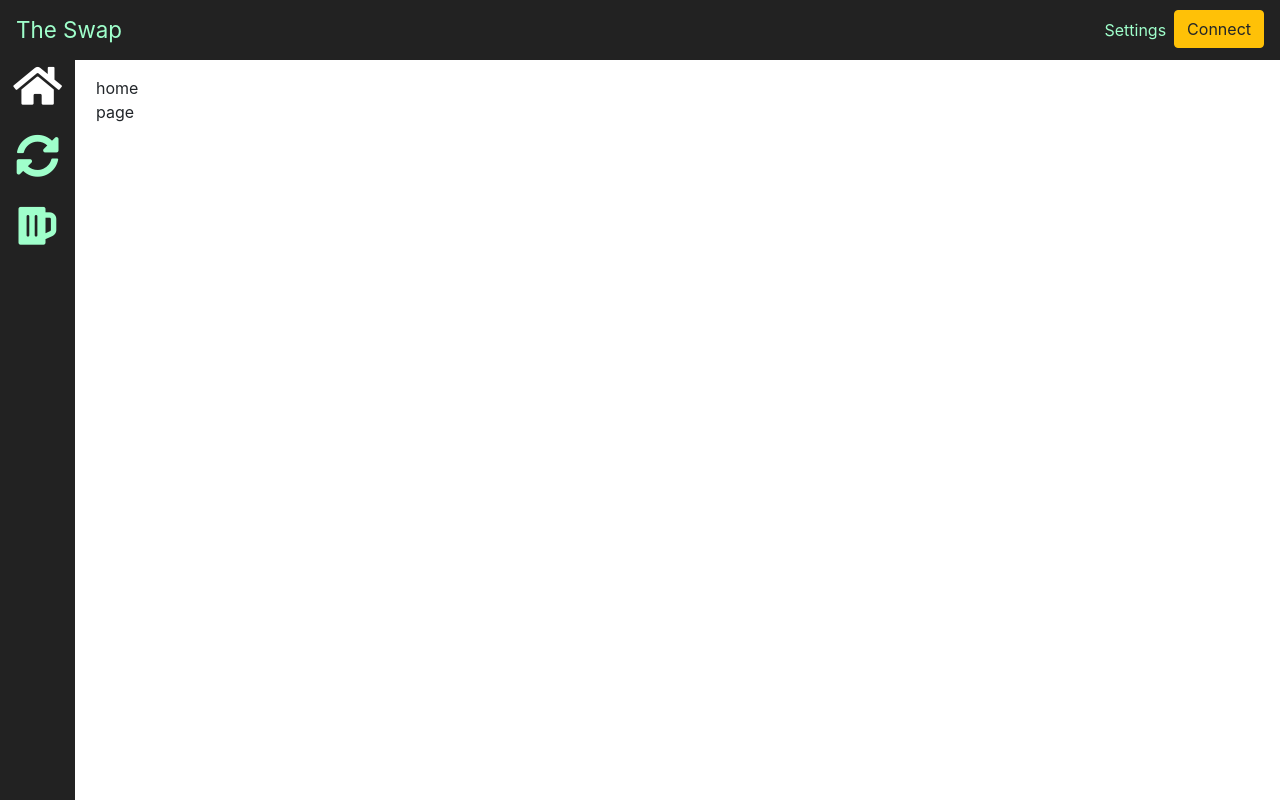
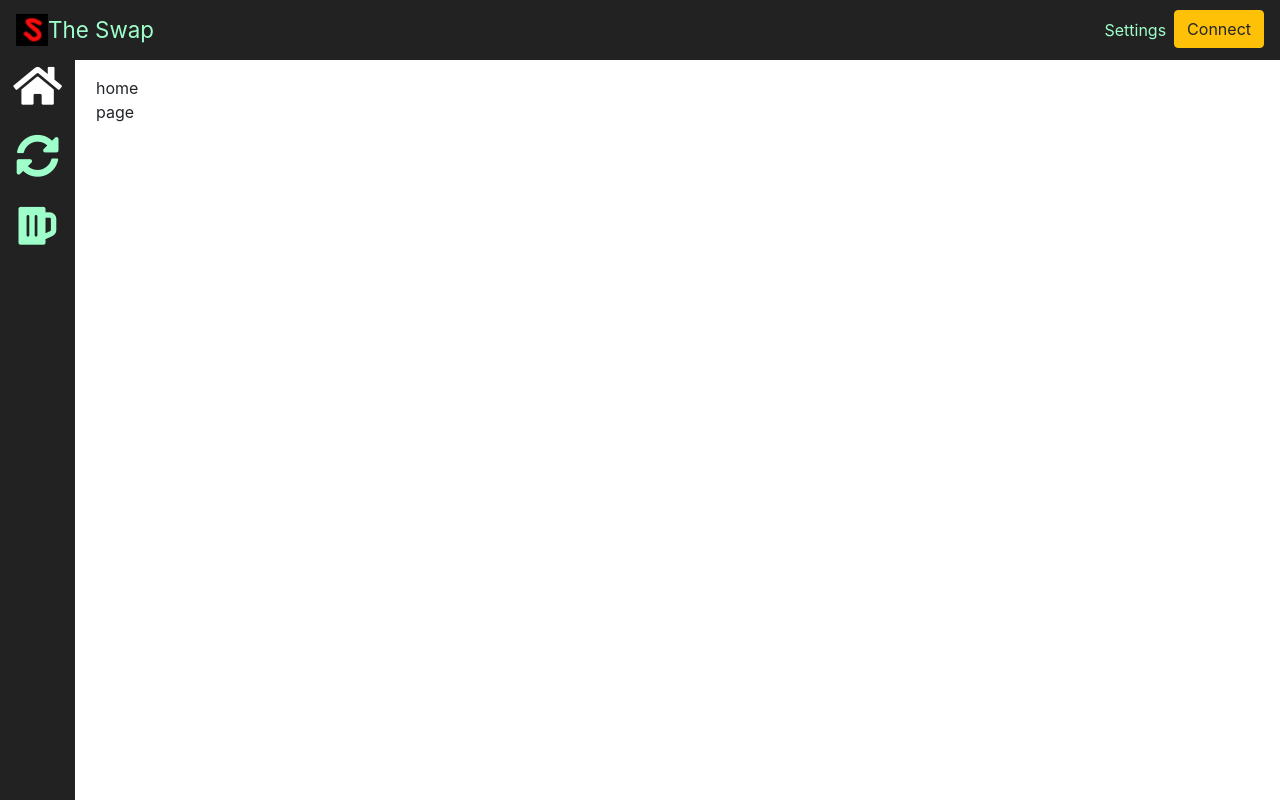
Before and after one commit to victoryeo/pancakeclone, a React (Create React App) app in the folder src/frontend/: page / in a window 1280 px wide. Built offline with nearby package versions, Linux system fonts and the light colour scheme.

Commit message:
add swap logo

```diff
--- a/src/frontend/src/components/NavigationBar.js
+++ b/src/frontend/src/components/NavigationBar.js
@@ -2,6 +2,7 @@ import React from 'react';
 import { Nav, Navbar, Form, FormControl } from 'react-bootstrap';
 import styled from 'styled-components';
 import { ConnectWallet } from './ConnectWallet';
+import swaplogo from '../assets/theswaplogo.png'
 
 const Styles = styled.div`
   .navbar { background-color: #222; }
@@ -24,6 +25,7 @@ const Styles = styled.div`
 export const NavigationBar = () => (
   <Styles>
     <Navbar expand="lg">
+      <img src={swaplogo} height='32' alt="" align='left'/>
       <Navbar.Brand href="/">The Swap</Navbar.Brand>
       <Navbar.Toggle aria-controls="basic-navbar-nav"/>
       <Navbar.Collapse id="basic-navbar-nav">
```
Also changed, not shown: src/frontend/src/assets/theswaplogo.png (added).
